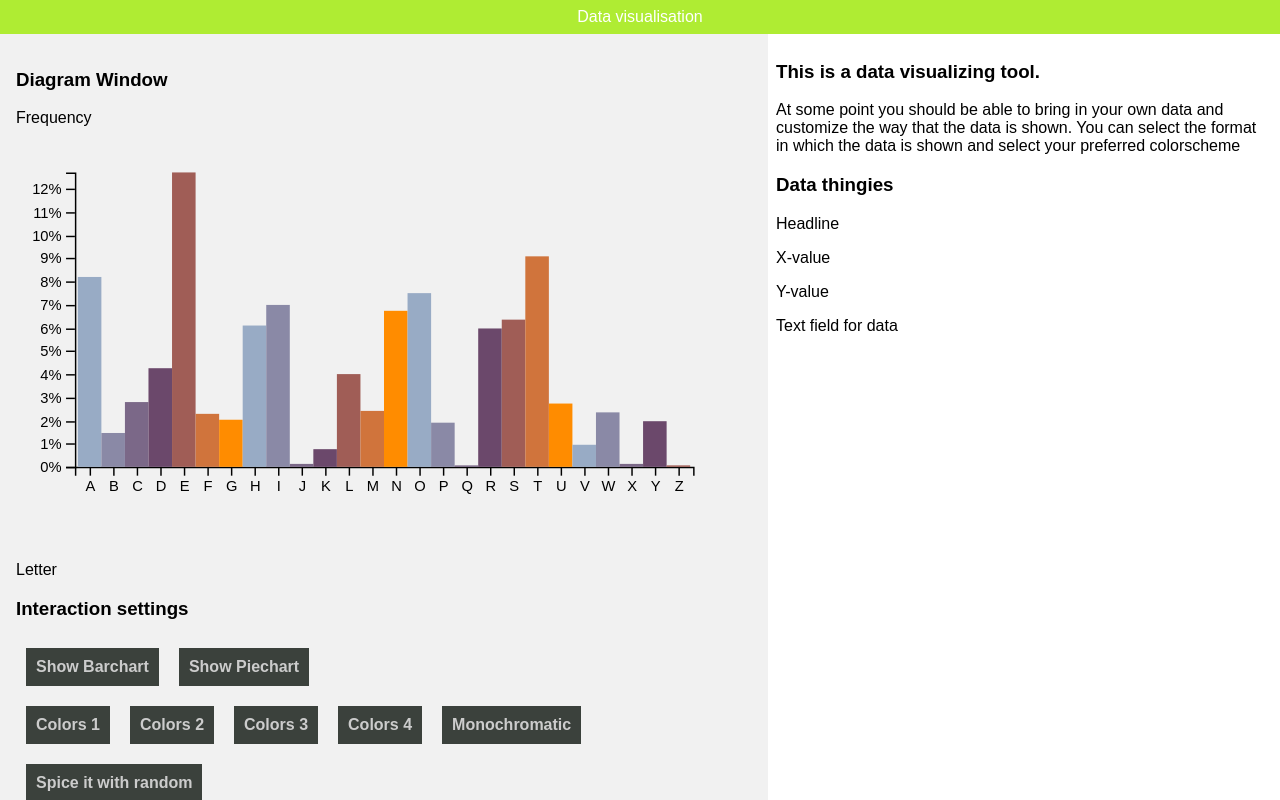
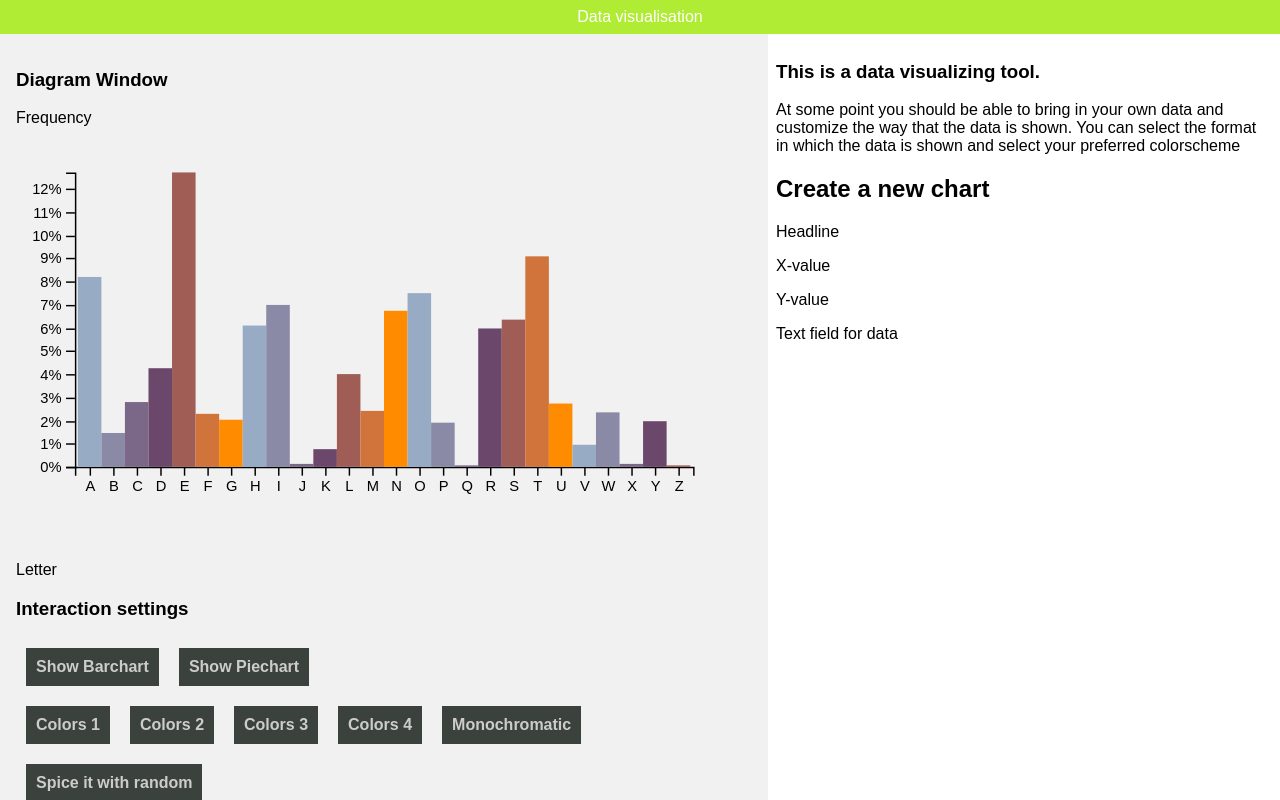
Before and after one commit to ainokainen/datavisualisation, a React (Create React App) app in the folder data-test-project/: page / in a window 1280 px wide. Shown: the top 800 px of the page. Built offline with nearby package versions, Linux system fonts and the light colour scheme.

Commit message:
added serviceclient and data component

```diff
--- a/data-test-project/package.json
+++ b/data-test-project/package.json
@@ -3,6 +3,7 @@
   "version": "0.1.0",
   "private": true,
   "dependencies": {
+    "axios": "^0.18.0",
     "d3": "^5.7.0",
     "react": "^16.6.3",
     "react-color": "^2.14.1",
--- a/data-test-project/src/Layout/Layout.js
+++ b/data-test-project/src/Layout/Layout.js
@@ -2,6 +2,7 @@ import React, { Component } from 'react';
 import ChartWindow from '../containers/ChartWindow';
 import Info from "../components/Info/Info";
 import './Layout.css';
+import DataForm from '../components/DataForm';
 
 class Layout extends Component {
     render() {
@@ -21,7 +22,7 @@ class Layout extends Component {
                      <div className='right-side'>
                         <Info />
                         <div>
-                            <h3>Data thingies</h3>
+                            <DataForm />
                             <p>Headline</p>
                             <p>X-value</p>
                             <p>Y-value</p>
--- /dev/null
+++ b/data-test-project/src/components/DataForm.js
@@ -0,0 +1,16 @@
+import React, { Component } from 'react';
+
+class DataForm extends Component {
+    render() {
+        return (
+            <div>
+                <h2>Create a new chart</h2>
+                <form>
+
+                </form>
+            </div>
+        );
+    }
+}
+
+export default DataForm;
```
Also changed, not shown: data-test-project/src/ServiceClient.js (added, +13 -0 lines), 1 other file (tests, documents, lock files or other folders).
